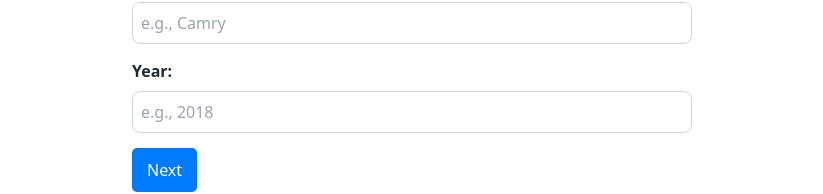
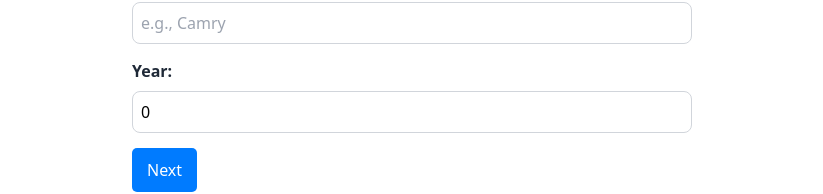
Before and after one commit to dlakhiani/toolIt, a Vue app: page /info in a window 1280 px wide. Shown: the part 307-501 px from the top of the page, without its empty margins (228-1051 px from the left). Built offline with nearby package versions, Linux system fonts and the light colour scheme.

Commit message:
dammit kevin, just set it to 0 x_x

```diff
--- a/src/views/CarInfoView.vue
+++ b/src/views/CarInfoView.vue
@@ -53,7 +53,7 @@
             return {
                 carMake: "",
                 carModel: "",
-                carYear: null,
+                carYear: 0,
             }
         },
         methods: {
--- a/src/views/PromptView.vue
+++ b/src/views/PromptView.vue
@@ -51,7 +51,7 @@
             return {
                 carMake: "",
                 carModel: "",
-                carYear: null as number | null,
+                carYear: 0,
                 problem: "",
                 diagnosis: "",
                 error: "",
@@ -59,11 +59,11 @@
             }
         },
         mounted() {
-            const { carMake = "", carModel = "", carYear = null } = this.$route.query
+            const { carMake = "", carModel = "", carYear = 0 } = this.$route.query
             // I still hate how this looks but we ball keep having type issuing with carYear
             this.carMake = typeof carMake === "string" ? carMake : ""
             this.carModel = typeof carModel === "string" ? carModel : ""
-            this.carYear = !isNaN(Number(carYear)) ? Number(carYear) : (null as number | null)
+            this.carYear = !isNaN(Number(carYear)) ? Number(carYear) : 0
         },
         methods: {
             async getDiagnosis() {
```
